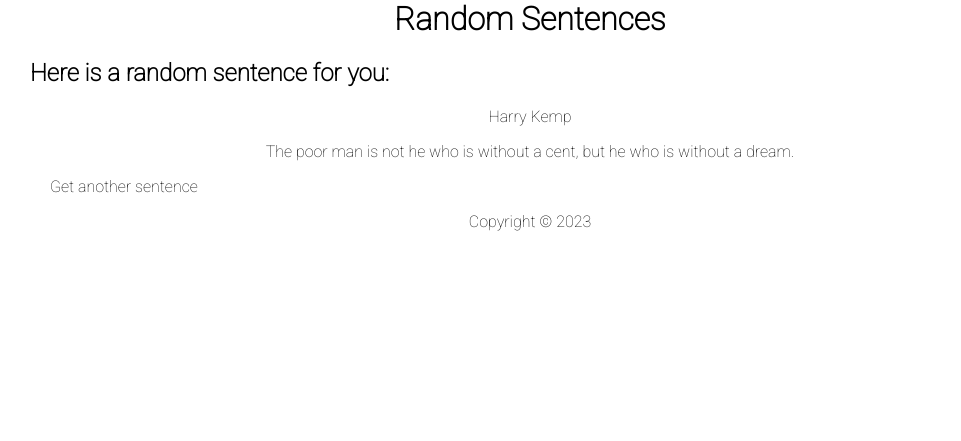
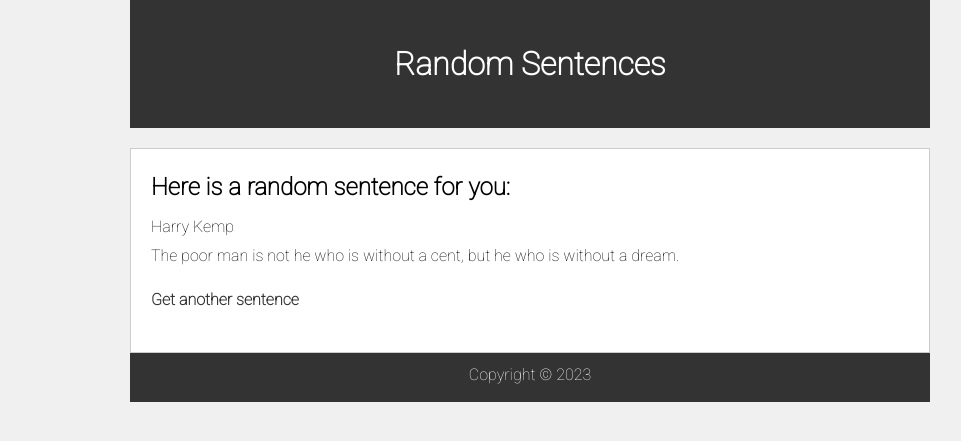
Before and after one commit to flexer89/Flask-quotes-app, a Flask app: page / in a window 1280 px wide. Shown: the top 441 px of the page, without its empty margins (110-1071 px from the left). Run offline with Flask 3, Linux system fonts and the light colour scheme.

Commit message:
Update website layout

```diff
--- a/static/styles/style.css
+++ b/static/styles/style.css
@@ -1,64 +1,90 @@
+/* style.css */
+
+/* Resetowanie stylów domyślnych */
+* {
+  margin: 0;
+  padding: 0;
+  box-sizing: border-box;
+}
+
+/* Globalne style */
 body {
   font-family: 'Roboto', sans-serif;
-  margin: 0;
-  padding: 0;
-  background-color: #ffffff;
+  font-weight: 100;
+  line-height: 1.5;
+  background-color: #f0f0f0;
 }
 
-h1 {
-  font-size: 2em;
-  font-weight: bold;
-  margin-top: 0;
+.container {
+  max-width: 800px;
+  margin: 0 auto;
+  padding: 20px;
+}
+
+header.container {
   text-align: center;
+  background-color: #333;
+  color: #fff;
+}
+
+header.container h1 {
+  font-size: 32px;
+  padding: 20px;
+}
+
+main.container {
+  background-color: #fff;
+  margin-top: 20px;
+  padding: 20px;
+  border: 1px solid #ccc;
+}
+
+section {
+  margin-bottom: 20px;
+}
+
+h2 {
+  font-size: 24px;
+  margin-bottom: 10px;
 }
 
 p {
-  font-size: 1em;
-  margin-bottom: 1em;
-  text-align: center;
+  margin-bottom: 5px;
 }
 
 a {
+  color: #333;
   text-decoration: none;
-  color: #000000;
-  background-color: #ffffff;
-  padding: 10px 20px;
-  border-radius: 5px;
-  margin-top: 1em;
-  text-align: center;
+  font-weight: bold;
 }
 
 a:hover {
-  background-color: #000000;
-  color: #ffffff;
+  text-decoration: underline;
 }
 
-footer {
+footer.container {
   text-align: center;
-  margin-top: 1em;
+  background-color: #333;
+  color: #fff;
+  padding: 10px;
 }
 
-.container {
-  max-width: 1000px;
-  margin: 0 auto;
+/* Responsywność */
+@media (max-width: 600px) {
+  header.container h1 {
+    font-size: 24px;
+    padding: 10px;
   }
 
-.header {
-  background-color: #000000;
-  color: #ffffff;
-  padding: 20px;
+  main.container {
+    padding: 10px;
   }
 
-.main {
-  margin-top: 20px;
+  h2 {
+    font-size: 20px;
   }
 
-.section {
-  margin-bottom: 20px;
+  footer.container {
+    padding: 5px;
   }
-
-.footer {
-  background-color: #000000;
-  color: #ffffff;
-  padding: 20px;
 }
```
Lines whose indentation alone changed are shown as unchanged.
